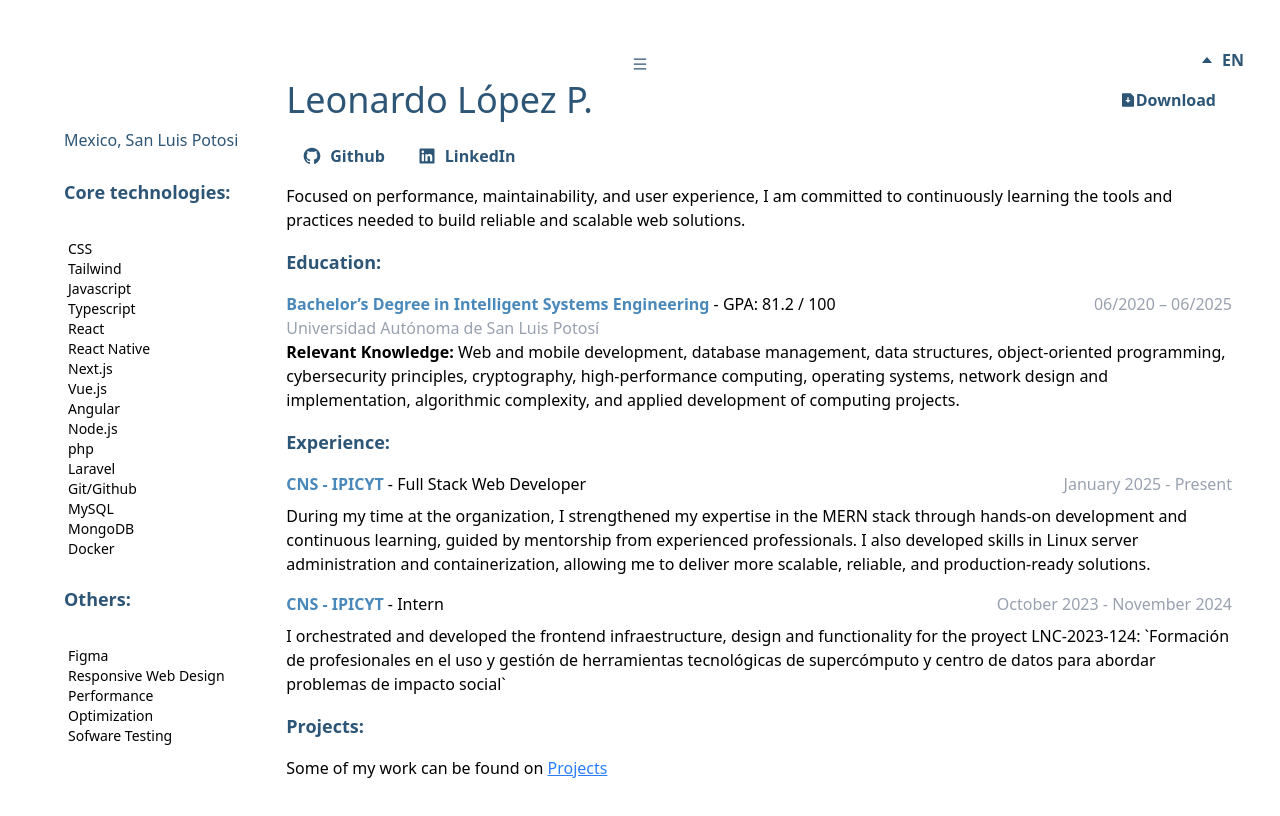
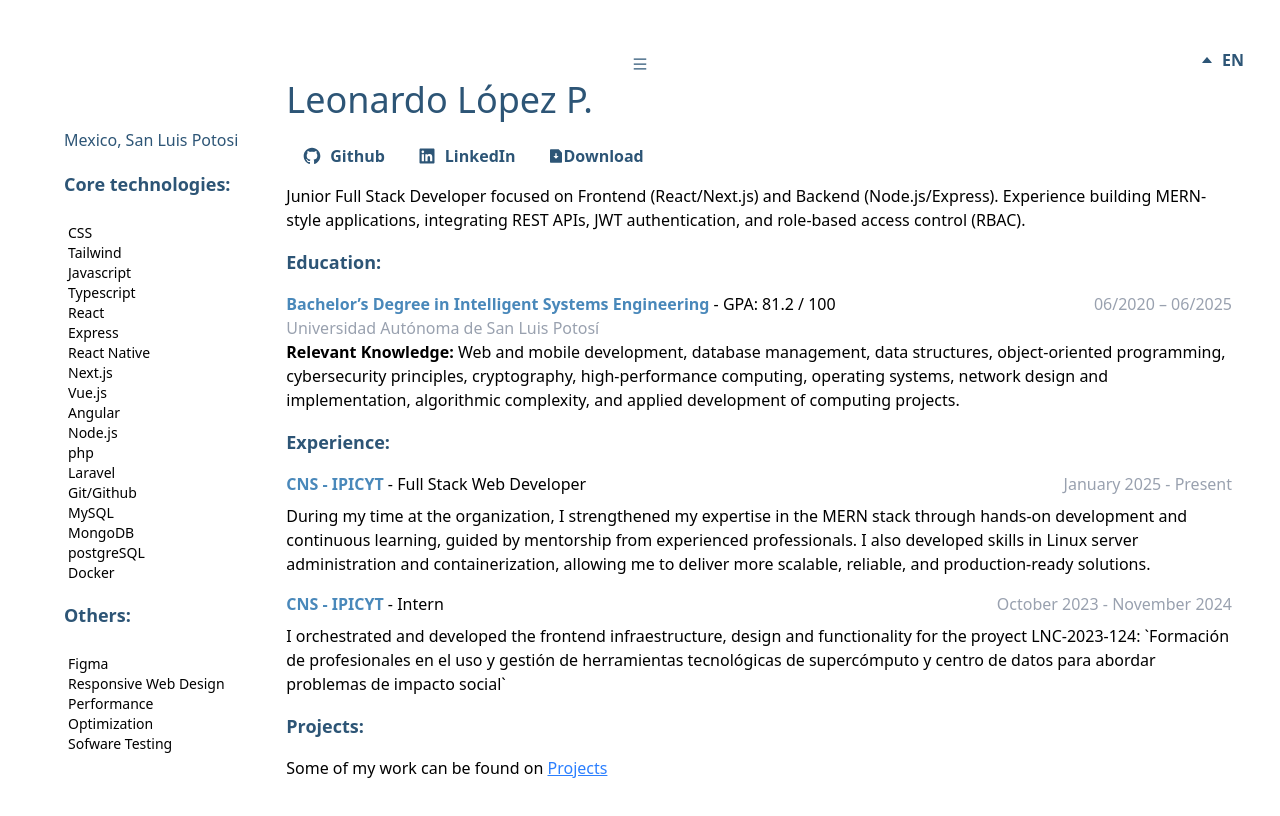
Before and after one commit to Leonidas810/web_portafolio, a Next.js app: page /en/resume in a window 1280 px wide. Shown: the top 816 px of the page. Built offline with nearby package versions, Linux system fonts and the light colour scheme.

Commit message:
update: fix problems with redirect cv , and update info

```diff
--- a/src/app/[locale]/dictionaries/en.json
+++ b/src/app/[locale]/dictionaries/en.json
@@ -33,7 +33,7 @@
     "resume": {
       "sections": {
         "introduction": {
-          "content": "Focused on performance, maintainability, and user experience, I am committed to continuously learning the tools and practices needed to build reliable and scalable web solutions."
+          "content": "Junior Full Stack Developer focused on Frontend (React/Next.js) and Backend (Node.js/Express). Experience building MERN-style applications, integrating REST APIs, JWT authentication, and role-based access control (RBAC)."
         },
         "others": {
           "title": "Others",
--- a/src/app/[locale]/dictionaries/es.json
+++ b/src/app/[locale]/dictionaries/es.json
@@ -33,7 +33,7 @@
     "resume": {
       "sections": {
         "introduction": {
-          "content": "Enfocado en el rendimiento, la mantenibilidad y la experiencia de usuario, estoy comprometido con el aprendizaje continuo de las herramientas y prácticas necesarias para construir soluciones web confiables y escalables."
+          "content": "Desarrollador Full Stack Jr con enfoque en Frontend (React/Next.js) y Backend (Node.js/Express). Experiencia construyendo aplicaciones tipo MERN, integrando APIs REST, autenticación con JWT y control de acceso basado en roles (RBAC)."
         },
         "others": {
           "title": "Otros",
--- a/src/app/[locale]/resume/interface.ts
+++ b/src/app/[locale]/resume/interface.ts
@@ -6,6 +6,7 @@
     "Javascript",
     "Typescript",
     "React",
+    "Express",
     "React Native",
     "Next.js",
     "Vue.js",
@@ -16,6 +17,7 @@
     "Git/Github",
     "MySQL",
     "MongoDB",
+    "postgreSQL",
     "Docker"
 ]
 
--- a/src/app/[locale]/resume/page.tsx
+++ b/src/app/[locale]/resume/page.tsx
@@ -2,27 +2,27 @@
 import { LinkButton } from "@/components/molecules";
 import { Page as PageTemplate } from "@/templates/index";
 import Link from "next/link";
-
 
 //<--Dictionarie-->
 import { getDictionary } from "../dictionaries";
 
 //<--Types-->
 import { PageInterface } from "../inteface";
+import { technologies, contactMap } from "./interface";
+
 import {
-  technologies,
-  contactMap,
-} from "./interface";
-
-import { type SectionsOptions, type PageContentMap, SectionContentMap } from "@/types/Dictonarie.type";
-
+  type SectionsOptions,
+  type PageContentMap,
+  SectionContentMap,
+} from "@/types/Dictonarie.type";
 
 const Page = async ({ params }: PageInterface) => {
   const { locale } = await params;
   const dict = await getDictionary(locale as "es" | "en");
   const dictLabels = dict.commons.labels;
 
-  const { sections }: { sections: PageContentMap['sections'] } = dict.pages.resume;
+  const { sections }: { sections: PageContentMap["sections"] } =
+    dict.pages.resume;
 
   const getTitle = (key: SectionsOptions): string | undefined => {
     if (!sections[key]?.title) return undefined;
@@ -30,7 +30,7 @@
   };
 
   const getContent = <K extends SectionsOptions>(
-    key: K
+    key: K,
   ): SectionContentMap[K] | undefined => {
     if (!sections[key]?.content) return undefined;
     return sections[key].content as SectionContentMap[K];
@@ -52,8 +52,9 @@
           <ol className="list-none sm:ml-1 text-sm">
             {technologies.map((s, i) => (
               <li
-                className={`inline-block sm:block ${i < technologies.length - 1 ? "after:content-[',']" : ""
-                  } sm:after:content-['']`}
+                className={`inline-block sm:block ${
+                  i < technologies.length - 1 ? "after:content-[',']" : ""
+                } sm:after:content-['']`}
                 key={i}
               >
                 {s}
@@ -64,10 +65,11 @@
           <ol className="list-none ml-1 text-sm">
             {getContent("others")?.map((s, i) => (
               <li
-                className={`inline-block sm:block ${i < (getContent("others")?.length ?? 0) - 1
-                  ? "after:content-[',']"
-                  : ""
-                  } sm:after:content-['']`}
+                className={`inline-block sm:block ${
+                  i < (getContent("others")?.length ?? 0) - 1
+                    ? "after:content-[',']"
+                    : ""
+                } sm:after:content-['']`}
                 key={i}
               >
                 {s}
@@ -83,10 +85,6 @@
                 <h1 className=" text-4xl">Leonardo López P.</h1>
                 <h2 className="block sm:hidden">Mexico, San Luis Potosi</h2>
               </div>
-              <LinkButton href="/pdf/cv.pdf" variant="ghost">
-                <Icon name="download" />
-                {dictLabels.download}
-              </LinkButton>
             </div>
             <div className="flex mb-2">
               {contactMap.map((c, i) => (
@@ -95,13 +93,15 @@
                   {c.label}
                 </LinkButton>
               ))}
+              <LinkButton href="pdf/cv.pdf" variant="ghost">
+                <Icon name="download" />
+                {dictLabels.download}
+              </LinkButton>
             </div>
             <p>{getContent("introduction")}</p>
           </div>
           {/*Education */}
-          <h1 className={`${classesTitle}`}>
-            {getTitle("education")}:
-          </h1>
+          <h1 className={`${classesTitle}`}>{getTitle("education")}:</h1>
           {getContent("education")?.map((e, i: number) => (
             <div key={i}>
               <div className="flex flex-col sm:flex-row sm:justify-between">
@@ -125,9 +125,7 @@
               )}
             </div>
           ))}
-          <h1 className={`${classesTitle}`}>
-            {getTitle("experience")}:
-          </h1>
+          <h1 className={`${classesTitle}`}>{getTitle("experience")}:</h1>
           {getContent("experience")?.map((e, i) => (
             <div key={i}>
               <div className="flex flex-col sm:flex-row sm:justify-between mb-2">
@@ -139,11 +137,9 @@
               <p>{e.description}</p>
             </div>
           ))}
-          <h1 className={`${classesTitle}`}>
-            {getTitle("projects")}:
-          </h1>
+          <h1 className={`${classesTitle}`}>{getTitle("projects")}:</h1>
           <p>
-            {getContent('projects')}{" "}
+            {getContent("projects")}{" "}
             <Link href="/projects" className="text-blue-500 underline">
               {dictLabels.projects}
             </Link>
```
Also changed, not shown: 2 other files (tests, documents, lock files or other folders).
